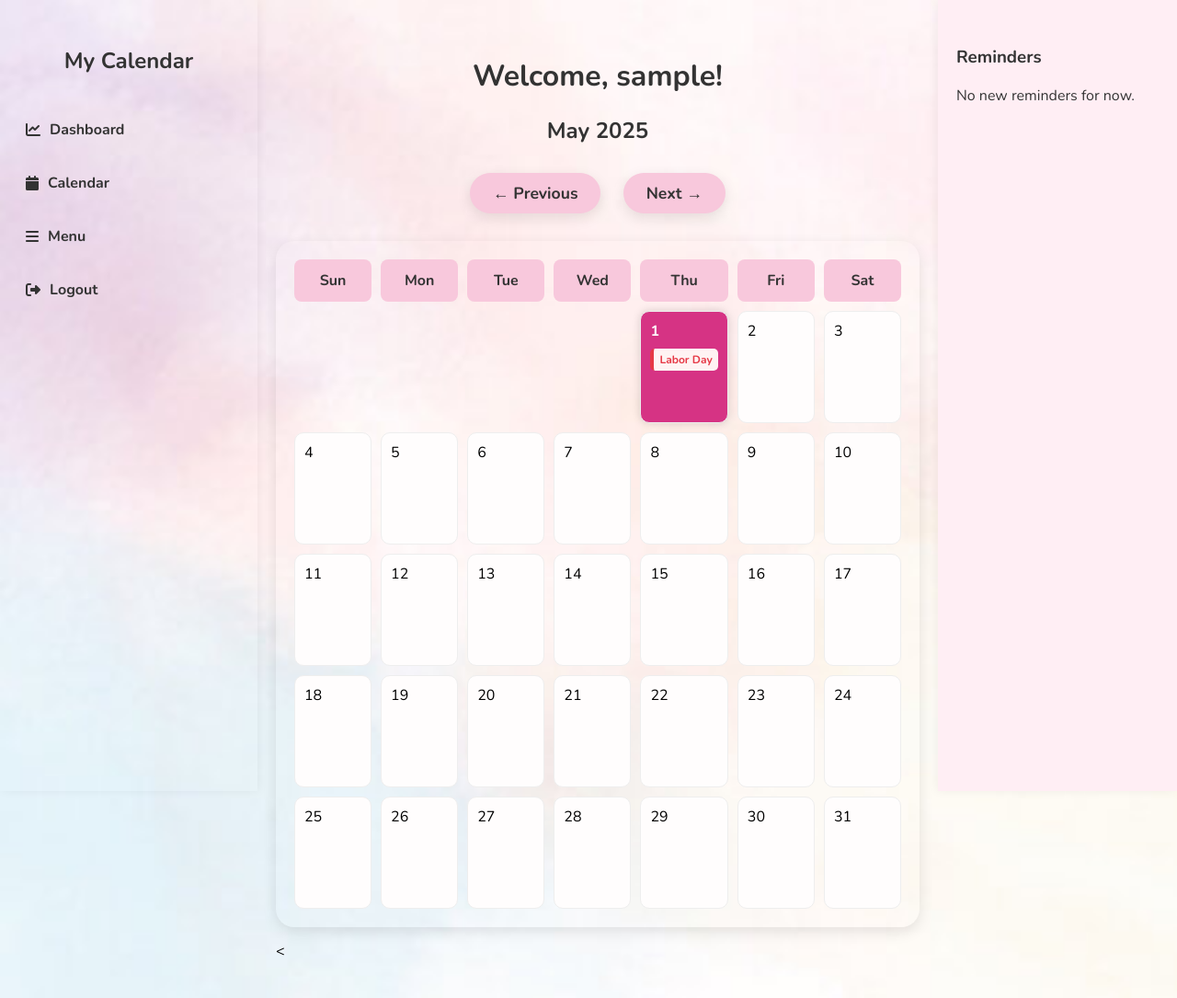
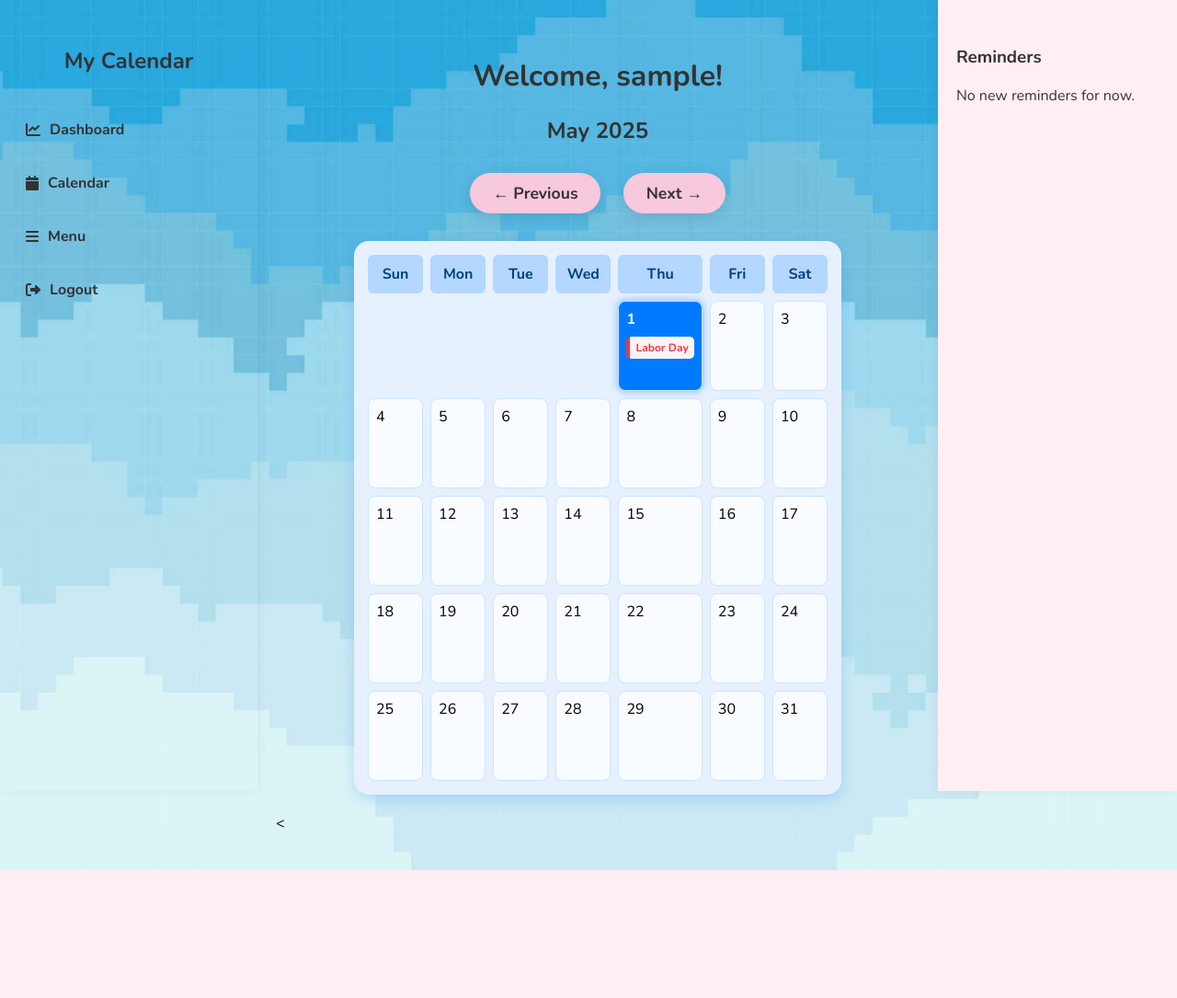
Before and after one commit to Amanwhoisinloved/Project, a PHP site: page /Calendar.php in a window 1280 px wide. Shown: the whole page at 92% size. After the commit the page ends 946 px from the top, so only its background shows below. Run offline with PHP 8.4, Linux system fonts and the light colour scheme; the visitor is signed in with stand-in values (Sample User, id 1); data that the repository does not hold is empty.

Commit message:
gatatatatata

```diff
--- a/Calendar.php
+++ b/Calendar.php
@@ -31,7 +31,7 @@ $days_in_month = date('t', strtotime("$current_year-$current_month-01"));
             font-family: 'Nunito', sans-serif;
             display: flex;
             min-height: 100vh;
-            background: #fdf6f0 url("bg1.jpg") no-repeat center center/cover;
+            background: #fdf6f0 url("bg3.jpg") no-repeat center center/cover;
             overflow-x: hidden;
         }
 
@@ -111,45 +111,50 @@ $days_in_month = date('t', strtotime("$current_year-$current_month-01"));
         .calendar {
     display: grid;
     grid-template-columns: repeat(7, 1fr);
-            gap: 10px;
-            max-width: 700px;
-            margin: 15px auto;
-            background: transparent;
-            padding: 20px;
-            border-radius: 20px;
-            box-shadow: 0 5px 15px rgba(0,0,0,0.1);
+    gap: 8px;
+    max-width: 500px;
+    margin: 20px auto;
+    background: #e6f0ff;
+    padding: 15px;
+    border-radius: 16px;
+    box-shadow: 0 5px 15px rgba(0, 123, 255, 0.2);
 }
+
 
        .calendar-header {
     font-weight: bold;
-            padding: 12px;
+    padding: 10px;
     text-align: center;
-            background: #f8c8dc;
-            border-radius: 8px;
-            color: #333;
+    background: #b3d7ff;
+    border-radius: 6px;
+    color: #004080;
 }
 
+
        .day {
-            min-height: 100px;
-            background-color: #fffdfd;
-            border: 1px solid #eee;
-            border-radius: 10px;
-            padding: 10px;
+    min-height: 80px;
+    background-color: #f8fbff;
+    border: 1px solid #cce5ff;
+    border-radius: 8px;
+    padding: 8px;
     cursor: pointer;
     transition: background 0.3s;
 }
 
+
         .day:hover {
-            background-color: #ffeef4;
+    background-color: #cce5ff;
 }
+
 .day.today {
-    background-color: #d63384;
+    background-color: #007bff;
     color: white;
     font-weight: bold;
-    box-shadow: 0 0 10px rgba(0, 0, 0, 0.15);
+    box-shadow: 0 0 8px rgba(0, 123, 255, 0.5);
+}
 
 
-}
+
 .holiday {
     font-size: 0.75em;
     font-weight: bold;
--- a/Dashboard.php
+++ b/Dashboard.php
@@ -12,7 +12,7 @@
             font-family: 'Nunito', sans-serif;
             display: flex;
             min-height: 100vh;
-            background: #fdf6f0 url("bg1.jpg") no-repeat center center/cover;
+            background: #fdf6f0 url("bg3.jpg") no-repeat center center/cover;
             overflow-x: hidden;
         }
         .sidebar-left {
--- a/Login.php
+++ b/Login.php
@@ -52,7 +52,7 @@ $conn->close();
         body {
 
             font-family: Arial, sans-serif;
-            background-image: url("bg1.jpg");
+            background-image: url("bg3.jpg");
             background-color: #ffe4e1;
             background-size: cover;
             font-family: Arial, sans-serif;
--- a/Menu.php
+++ b/Menu.php
@@ -12,7 +12,7 @@
             font-family: 'Nunito', sans-serif;
             display: flex;
             min-height: 100vh;
-            background: #fdf6f0 url("bg1.jpg") no-repeat center center/cover;
+            background: #fdf6f0 url("bg3.jpg") no-repeat center center/cover;
             overflow-x: hidden;
         }
         .sidebar-left {
--- a/Signup.php
+++ b/Signup.php
@@ -18,7 +18,8 @@ if ($conn->connect_error) {
     <style>
         body {
             font-family: Arial, sans-serif;
-            background: #f2f2f2;
+            background-image: url("bg3.jpg");
+            background-size: cover;
             display: flex;
             flex-direction: column;
             align-items: center;
```
Also changed, not shown: Logo.php (+29 -27 lines), bg3.jpg (added), logo.png (added). Lines whose indentation alone changed are shown as unchanged.
